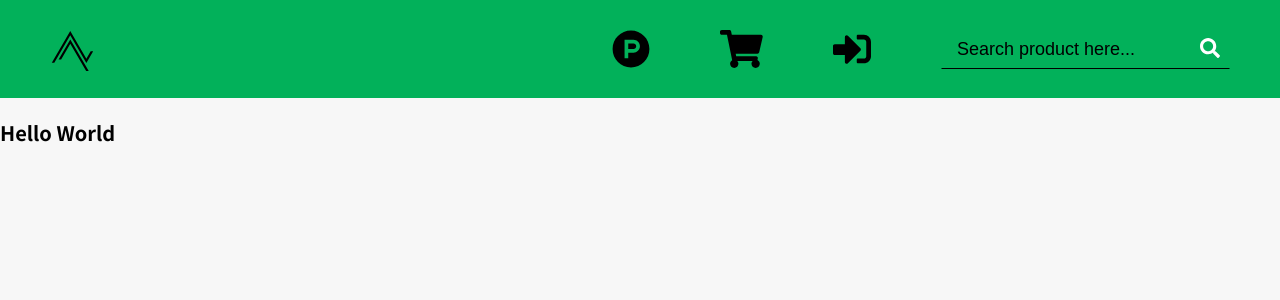
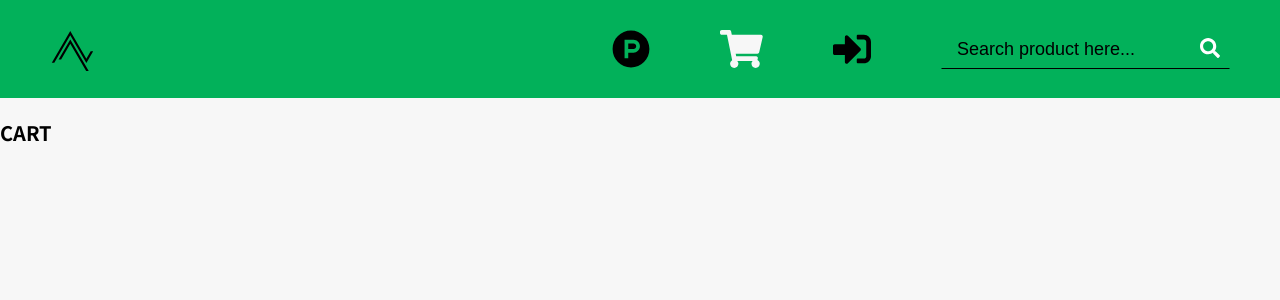
Before and after one commit to Joker-Bat/silverstore, a React (Create React App) app: page /cart in a window 1280 px wide. Shown: the top 300 px of the page. Built offline with nearby package versions, Linux system fonts and the light colour scheme.

Commit message:
Added Router with empty pages

```diff
--- a/package.json
+++ b/package.json
@@ -9,6 +9,7 @@
     "node-sass": "^5.0.0",
     "react": "^17.0.2",
     "react-dom": "^17.0.2",
+    "react-router-dom": "^5.2.0",
     "react-scripts": "4.0.3",
     "web-vitals": "^1.1.1"
   },
--- a/src/App.js
+++ b/src/App.js
@@ -3,13 +3,29 @@ import "./App.module.scss";
 
 // Components
 import Layout from "./hoc/Layout";
+import Homepage from "./containers/Homepage/Homepage";
+import Cart from "./containers/Cart/Cart";
+import Login from "./containers/Login/Login";
+import Products from "./containers/Products/Products";
+
+// Router
+import { BrowserRouter as Router, Switch, Route } from "react-router-dom";
 
 class App extends Component {
   render() {
+    let routes = (
+      <Switch>
+        <Route path="/products" component={Products} />
+        <Route path="/cart" component={Cart} />
+        <Route path="/login" component={Login} />
+        <Route path="/" component={Homepage} />
+      </Switch>
+    );
+
     return (
-      <Layout>
-        <h1>Hello World</h1>
-      </Layout>
+      <Router>
+        <Layout>{routes}</Layout>
+      </Router>
     );
   }
 }
--- a/src/components/Logo/Logo.js
+++ b/src/components/Logo/Logo.js
@@ -2,6 +2,9 @@ import React from "react";
 
 // styles
 import classes from "./Logo.module.scss";
+
+// Router
+import { NavLink } from "react-router-dom";
 
 const Logo = () => {
   const toggleTheme = (e) => {
@@ -14,14 +17,9 @@ const Logo = () => {
   };
 
   return (
-    <a
-      href="/"
-      className={classes.Logo}
-      onClick={(e) => e.preventDefault()}
-      onDoubleClick={toggleTheme}
-    >
+    <NavLink to="/" className={classes.Logo} onDoubleClick={toggleTheme}>
       <i className="fab fa-think-peaks"></i>
-    </a>
+    </NavLink>
   );
 };
 
--- a/src/components/Navigation/NavigationItems/NavigationItem/NavigationItem.js
+++ b/src/components/Navigation/NavigationItems/NavigationItem/NavigationItem.js
@@ -3,13 +3,20 @@ import React from "react";
 // Styles
 import classes from "./NavigationItem.module.scss";
 
+// Router
+import { NavLink } from "react-router-dom";
+
 export const NavigationItem = (props) => {
   return (
     <li className={classes.NavItem} onClick={props.closeBackdrop}>
-      <a href="##" className={classes.NavLink}>
+      <NavLink
+        to={props.path}
+        activeClassName={classes.ActiveLink}
+        className={classes.NavLink}
+      >
         <i className={props.icon}></i>
         <p>{props.name}</p>
-      </a>
+      </NavLink>
     </li>
   );
 };
--- a/src/components/Navigation/NavigationItems/NavigationItem/NavigationItem.module.scss
+++ b/src/components/Navigation/NavigationItems/NavigationItem/NavigationItem.module.scss
@@ -36,7 +36,7 @@
       margin-right: 1rem;
       color: var(--primary);
       font-size: 3.8rem;
-      transition: font-size 0.2s ease;
+      transition: font-size 0.2s ease, color 0.2s ease-in;
 
       @include respond($TABLET) {
         color: var(--primary);
@@ -74,4 +74,14 @@
       }
     }
   }
+
+  .ActiveLink {
+    svg {
+      color: var(--secondary);
+
+      @include respond($TABLET) {
+        color: var(--mint);
+      }
+    }
+  }
 }
--- a/src/components/Navigation/NavigationItems/NavigationItems.js
+++ b/src/components/Navigation/NavigationItems/NavigationItems.js
@@ -11,18 +11,21 @@ const NavigationItems = (props) => {
   return (
     <ul className={classes.NavigationItems}>
       <NavigationItem
+        path="products"
         icon="fab fa-product-hunt"
         name="Products"
         closeBackdrop={props.closeBackdrop}
       />
 
       <NavigationItem
+        path="cart"
         icon="fas fa-shopping-cart"
         name="Cart"
         closeBackdrop={props.closeBackdrop}
       />
 
       <NavigationItem
+        path="login"
         icon="fas fa-sign-in-alt"
         name="Login"
         closeBackdrop={props.closeBackdrop}
--- a/src/components/UI/Backdrop/Backdrop.module.scss
+++ b/src/components/UI/Backdrop/Backdrop.module.scss
@@ -7,7 +7,7 @@
   right: 1rem;
   width: 60px;
   height: 60px;
-  background-color: rgba($backdrop, 0.5);
+  background-color: rgba($backdrop, 0.7);
   border-radius: 50%;
   z-index: 10;
   transform: scale(0);
--- /dev/null
+++ b/src/containers/Cart/Cart.js
@@ -0,0 +1,13 @@
+import React, { Component } from 'react'
+
+export class Cart extends Component {
+  render() {
+    return (
+      <div>
+        <h1>CART</h1>
+      </div>
+    )
+  }
+}
+
+export default Cart
--- /dev/null
+++ b/src/containers/Homepage/Homepage.js
@@ -0,0 +1,13 @@
+import React, { Component } from 'react'
+
+export class Homepage extends Component {
+  render() {
+    return (
+      <div>
+        <h1>Homepage</h1>
+      </div>
+    )
+  }
+}
+
+export default Homepage
--- /dev/null
+++ b/src/containers/Login/Login.js
@@ -0,0 +1,13 @@
+import React, { Component } from 'react'
+
+export class Login extends Component {
+  render() {
+    return (
+      <div>
+        <h1>Login</h1>
+      </div>
+    )
+  }
+}
+
+export default Login
--- /dev/null
+++ b/src/containers/Products/Products.js
@@ -0,0 +1,13 @@
+import React, { Component } from 'react'
+
+export class Products extends Component {
+  render() {
+    return (
+      <div>
+        <h1>Products</h1>
+      </div>
+    )
+  }
+}
+
+export default Products
```
Also changed, not shown: 1 other file (tests, documents, lock files or other folders).
